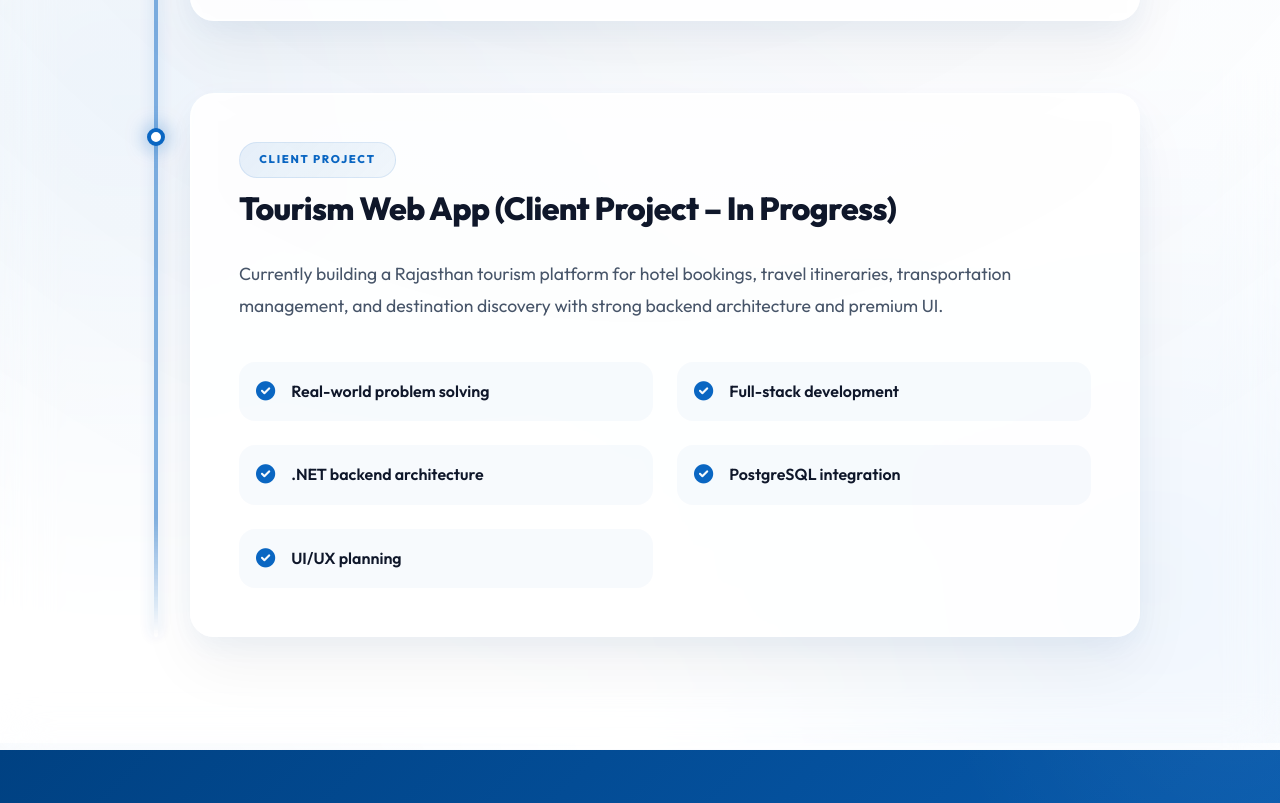
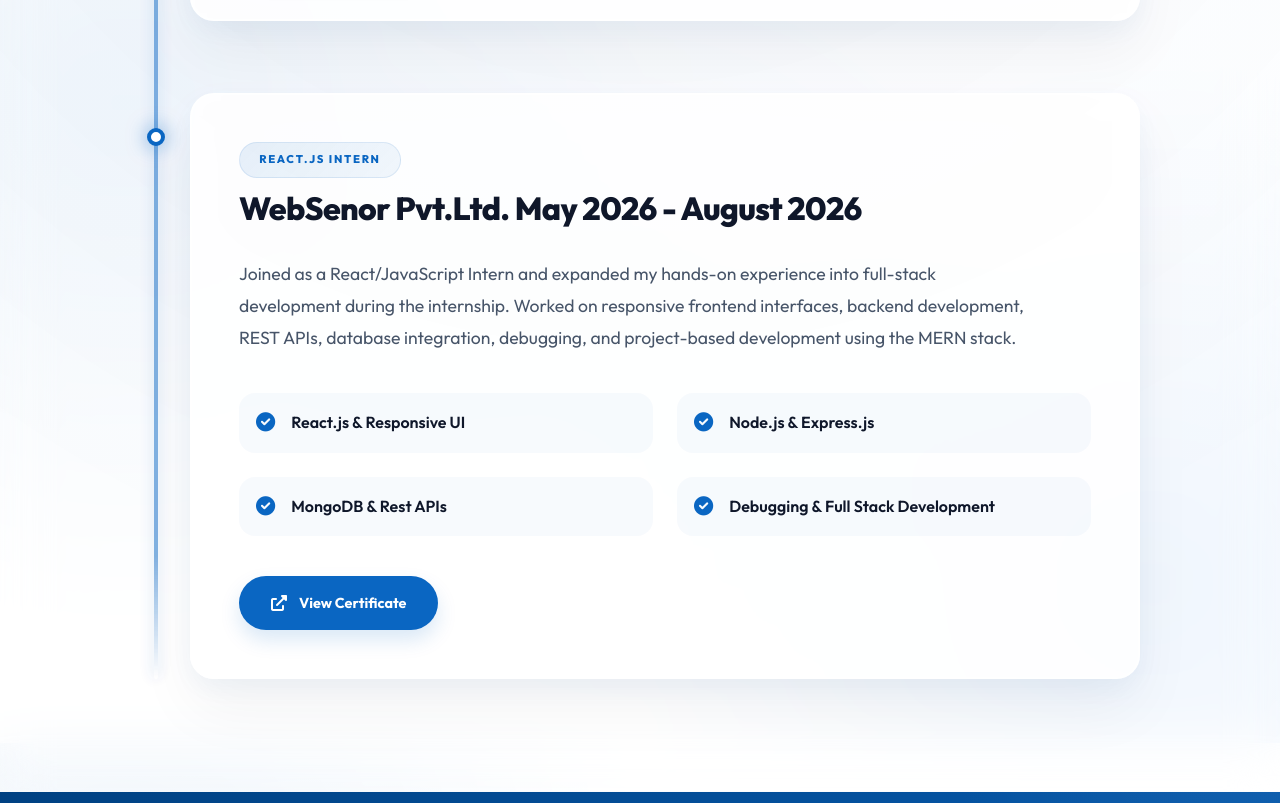
Before and after one commit to Afsheen116/Portfolio, a website: page index.html in a window 1280 px wide. Shown: the part 4057-4860 px from the top of the page. Drawn offline with Linux system fonts and the light colour scheme; no server answers.

Commit message:
New experience added

```diff
--- a/index.html
+++ b/index.html
@@ -62,7 +62,7 @@
                     <!--comment
                     <a href="#projects" class="btn btn-primary">View My Work</a>
                     <a href="#contact" class="btn btn-primary">Contact Me</a> -->
-                    <a href="assets/Resume-Afsheen Sheikh.pdf" class="btn btn-primary">My Resume</a>
+                    <a href="assets/Resume-Afsheen Sheikh(1).pdf" class="btn btn-primary">My Resume</a>
                 </div>
             </div>
             <div class="hero-image hidden-right" style="transition-delay: 0.2s;">
@@ -210,19 +210,22 @@
                     <div class="timeline-dot"></div>
                     <div class="experience-card hidden-up" style="transition-delay: 0.4s;">
                         <div class="exp-header">
-                            <span class="exp-category">Client Project</span>
-                            <h3 class="exp-title">Tourism Web App (Client Project – In Progress)</h3>
+                            <span class="exp-category">React.js Intern</span>
+                            <h3 class="exp-title">WebSenor Pvt.Ltd.
+                                May 2026 - August 2026
+                            </h3>
                         </div>
-                        <p class="exp-desc">Currently building a Rajasthan tourism platform for hotel bookings, travel
-                            itineraries, transportation management, and destination discovery with strong backend
-                            architecture and premium UI.</p>
+                        <p class="exp-desc">Joined as a React/JavaScript Intern and expanded my hands-on experience into full-stack development during the internship. Worked on responsive frontend interfaces, backend development, REST APIs, database integration, debugging, and project-based
+                            development using the MERN stack.</p>
                         <ul class="exp-highlights">
-                            <li><i class="fas fa-check-circle"></i> Real-world problem solving</li>
-                            <li><i class="fas fa-check-circle"></i> Full-stack development</li>
-                            <li><i class="fas fa-check-circle"></i> .NET backend architecture</li>
-                            <li><i class="fas fa-check-circle"></i> PostgreSQL integration</li>
-                            <li><i class="fas fa-check-circle"></i> UI/UX planning</li>
+                            <li><i class="fas fa-check-circle"></i> React.js & Responsive UI</li>
+                            <li><i class="fas fa-check-circle"></i> Node.js & Express.js</li>
+                            <li><i class="fas fa-check-circle"></i> MongoDB & Rest APIs</li>
+                            <li><i class="fas fa-check-circle"></i> Debugging & Full Stack Development</li>
                         </ul>
+                        <a href="assets/WebSenor Internship Offer Letter.jpeg" class="exp-btn" target="_blank" rel="noopener noreferrer">
+                            <i class="fas fa-external-link-alt"></i> View Certificate
+                        </a>
                     </div>
                 </div>
             </div>
@@ -299,7 +302,6 @@
     <footer>
         <div class="container footer-content">
             <p>&copy; 2026 Full Stack Developer. All rights reserved.</p>
-            <p>Designed with a premium minimalist touch.</p>
         </div>
     </footer>
     <script>
```
Also changed, not shown: assets/WebSenor Internship Offer Letter.jpeg (added), 2 other files.
